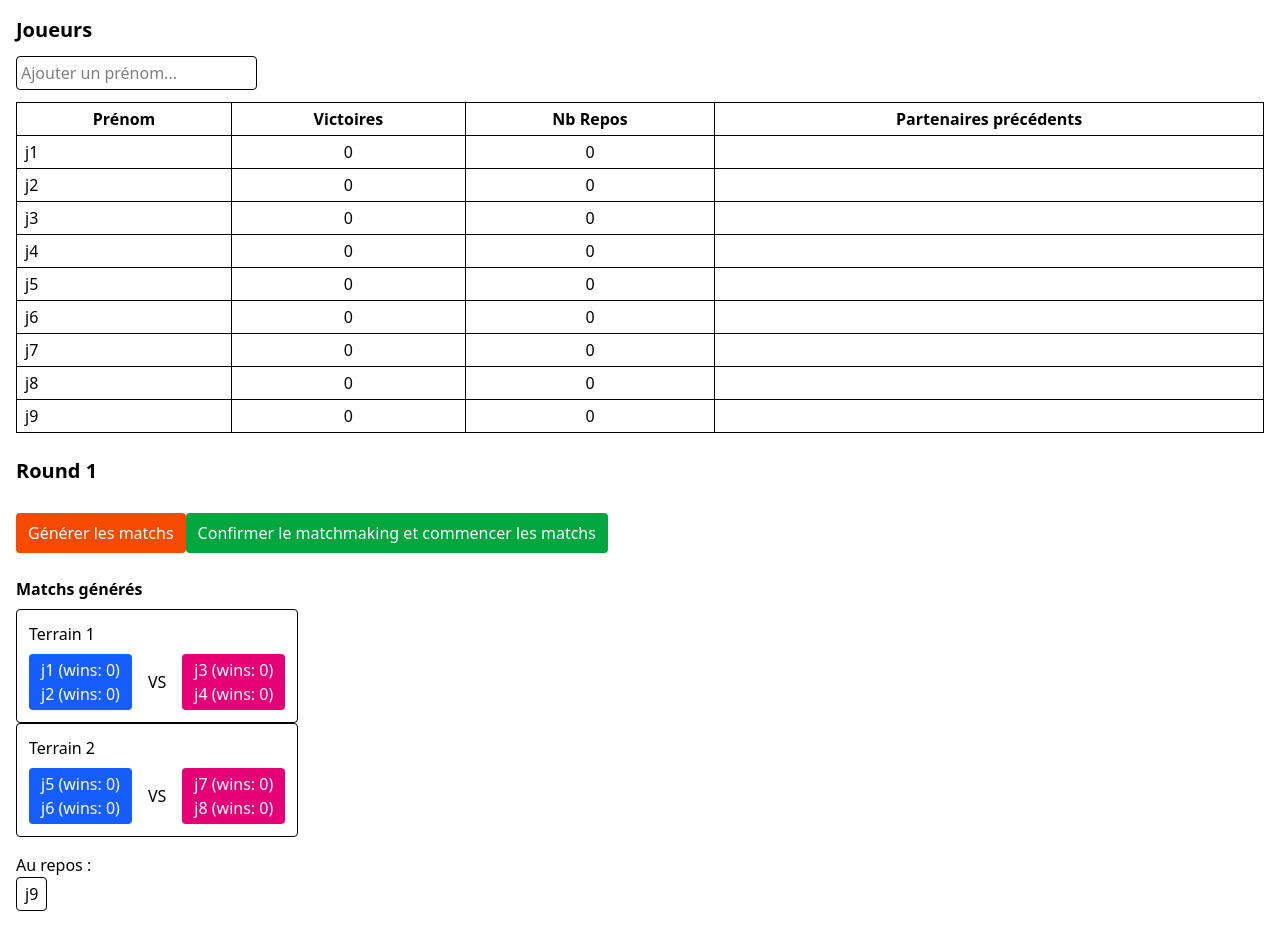
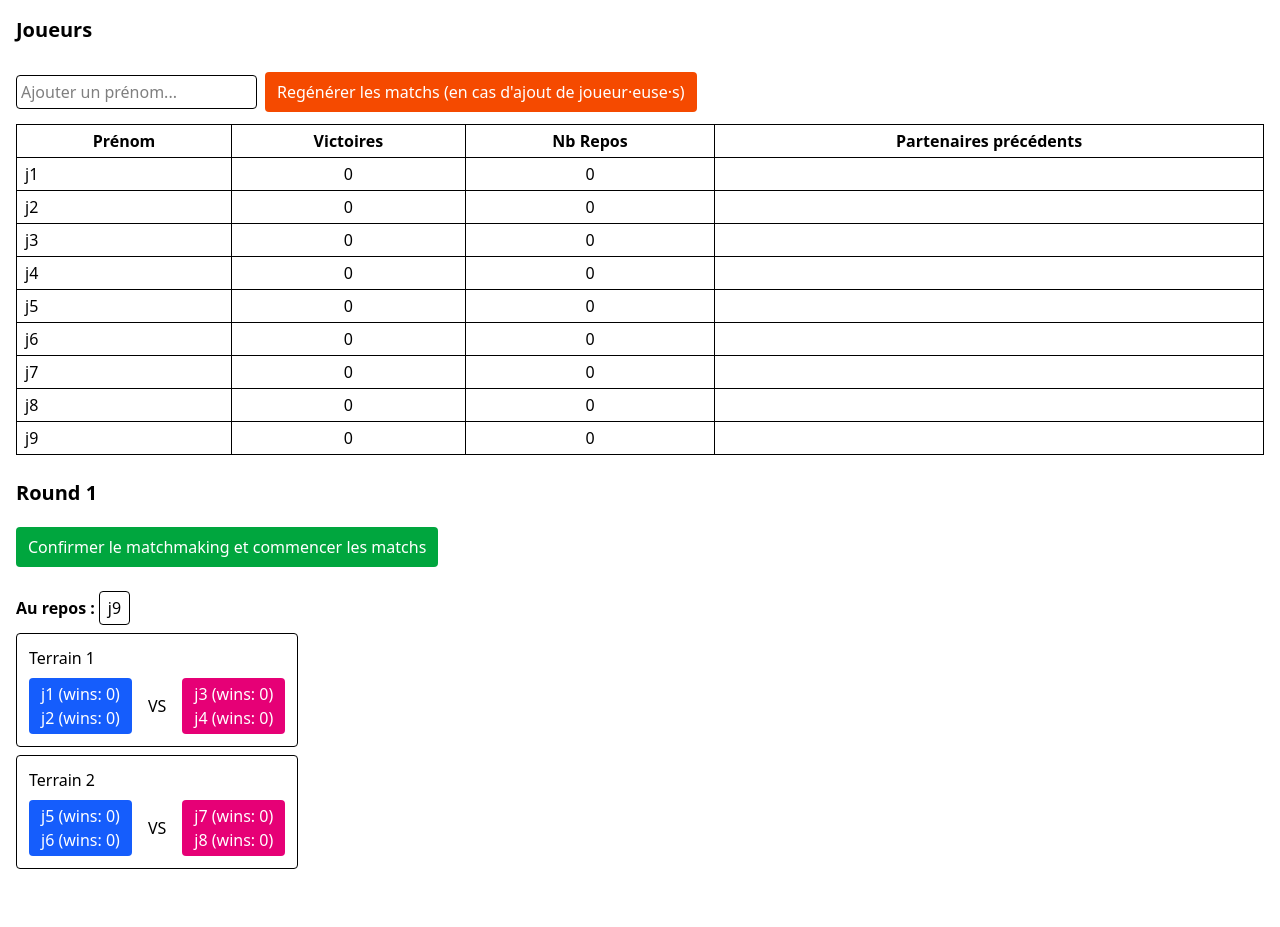
Before and after one commit to Arthurin/TournamentSimulatorReact, a React (Vite) app: page /v2 in a window 1280 px wide. Both pictures are taken after a click on the button "Générer les matchs". After the commit the page ends 893 px from the top, so only its background shows below. Built offline with nearby package versions, Linux system fonts and the light colour scheme.

Commit message:
mise en page

```diff
--- a/src/components/BadmintonMatchmaker.jsx
+++ b/src/components/BadmintonMatchmaker.jsx
@@ -217,6 +217,24 @@ export default function BadmintonMatchmaker() {
         onKeyDown={(e) => e.key === "Enter" && addPlayer()}
       />
 
+      <button
+        className={`mt-4 px-3 py-2 bg-orange-600 text-white rounded ${
+          matchmakingValidated
+            ? "opacity-60 cursor-not-allowed"
+            : "opacity-100 cursor-pointer"
+        }`}
+        onClick={() => {
+          runMatchmaking();
+          setMatchmakingGenerated(true);
+          setMatchmakingValidated(false); // reset validation si on regénère
+        }}
+        disabled={matchmakingValidated}
+      >
+        {matchResults.matches.length !== 0
+          ? "Regénérer les matchs (en cas d'ajout de joueur·euse·s)"
+          : "Générer les matchs"}
+      </button>
+
       <table className="mt-3 table-auto border-collapse border w-full">
         <thead>
           <tr>
@@ -300,22 +318,6 @@ export default function BadmintonMatchmaker() {
 
       <h2 className="text-xl font-bold mt-6 mb-3">Round {roundCount}</h2>
 
-      <button
-        className={`mt-4 px-3 py-2 bg-orange-600 text-white rounded ${
-          matchmakingValidated
-            ? "opacity-60 cursor-not-allowed"
-            : "opacity-100 cursor-pointer"
-        }`}
-        onClick={() => {
-          runMatchmaking();
-          setMatchmakingGenerated(true);
-          setMatchmakingValidated(false); // reset validation si on regénère
-        }}
-        disabled={matchmakingValidated}
-      >
-        Générer les matchs
-      </button>
-
       {matchmakingGenerated && (
         <>
           {matchResults.matches.every((m) => m.winner !== null) ? (
@@ -372,11 +374,21 @@ export default function BadmintonMatchmaker() {
 
       {/* AFFICHAGE MATCHS */}
       <div className="mt-6">
-        <h3 className="font-bold mb-2">Matchs générés</h3>
+        <h4 className="mt-3 font-bold mb-2">
+          Au repos :
+          {matchResults.resting.map((p) => (
+            <span
+              key={p.id}
+              className="inline-block font-medium px-2 py-1 border rounded mr-1 ml-1"
+            >
+              {p.name}
+            </span>
+          ))}
+        </h4>
 
         {/* TERRAIN */}
         {matchResults.matches.map((m, i) => (
-          <div key={i} className={`p-3 w-fit border rounded space-y-2`}>
+          <div key={i} className={`p-3 mb-2 w-fit border rounded space-y-2`}>
             <div className="flex justify-between">
               <div>
                 <div className="font-medium">Terrain {i + 1}</div>
@@ -481,16 +493,6 @@ export default function BadmintonMatchmaker() {
             </div>
           </div>
         ))}
-
-        <h4 className="mt-4 font-medium">Au repos :</h4>
-        {matchResults.resting.map((p) => (
-          <span
-            key={p.id}
-            className="inline-block px-2 py-1 border rounded mr-2"
-          >
-            {p.name}
-          </span>
-        ))}
       </div>
     </div>
   );
```
